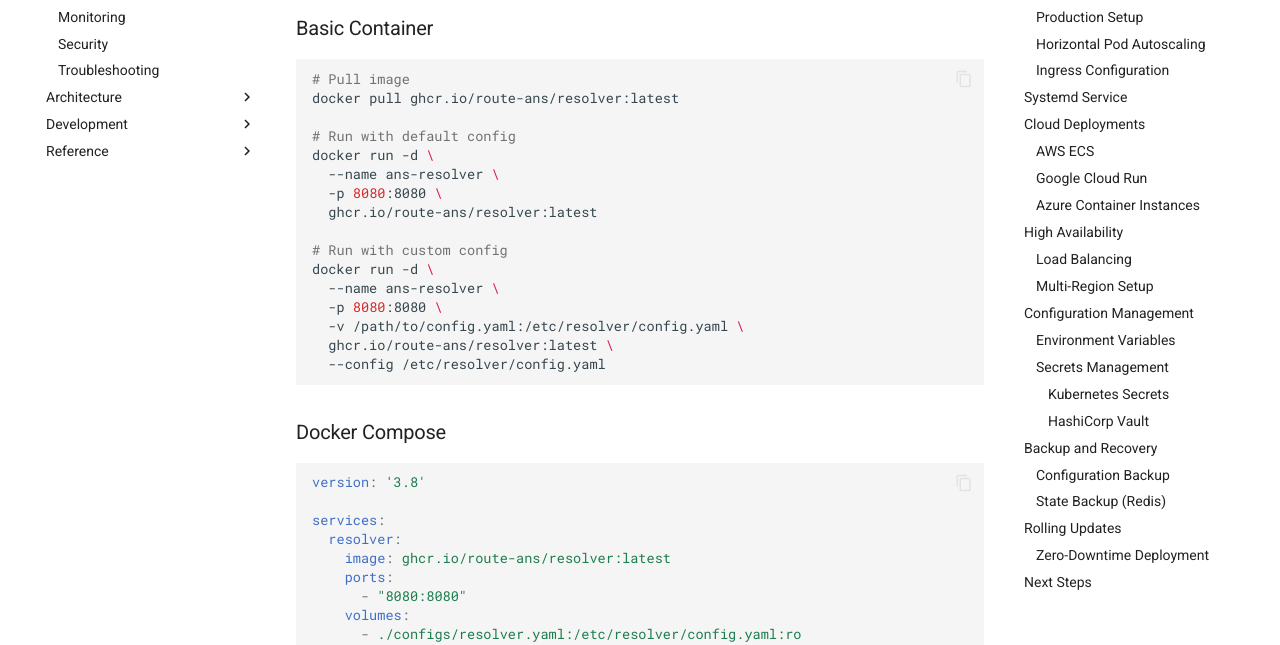
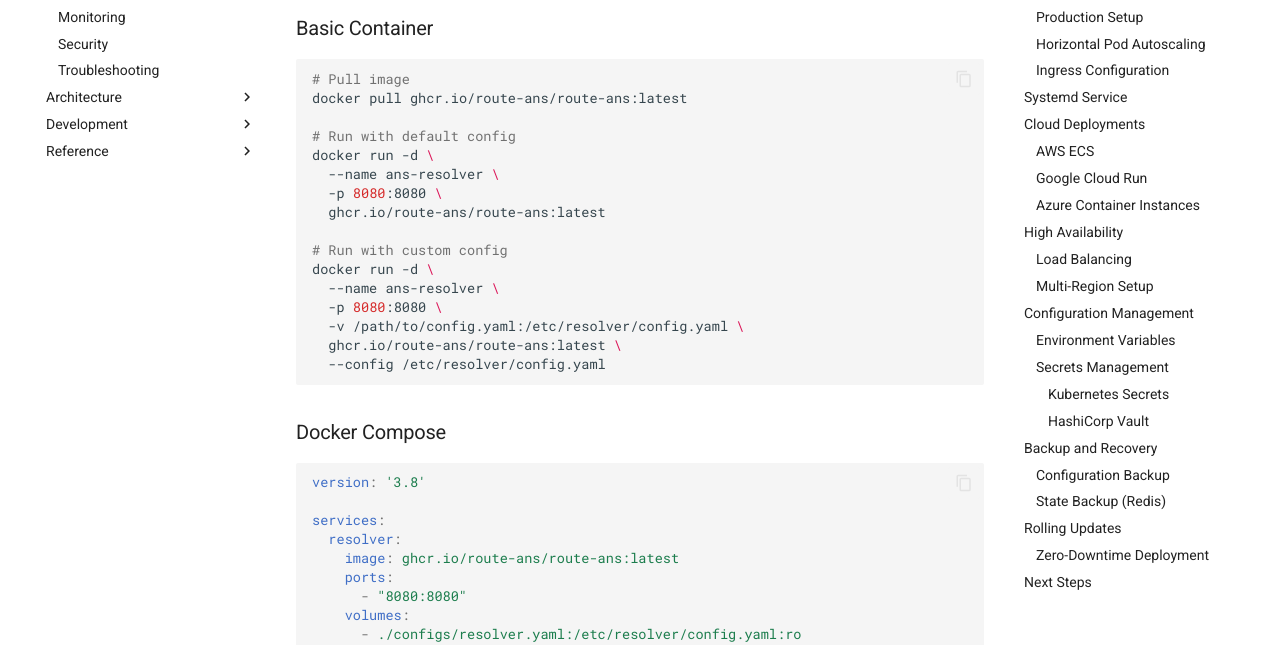
Before and after one commit to route-ans/route-ans, an MkDocs documentation site: the page built from docs/deployment.md, in a window 1280 px wide and 1400 px high. Shown: the part 283-928 px from the top of the window. Built offline with MkDocs 1.6.1 and Material for MkDocs 9.7.7, drawn with Linux system fonts in a browser that asks for light colours; comment, search, counter and statistics services are not loaded; some of the changed text lies outside the part shown.

Commit message:
chore: update build and manifests
Signed-off-by: neelanjan00 <hi@neelanjan.dev>

````diff
--- a/docs/deployment.md
+++ b/docs/deployment.md
@@ -8,20 +8,20 @@ Production deployment strategies for Route ANS Resolver.
 
 ```bash
 # Pull image
-docker pull ghcr.io/route-ans/resolver:latest
+docker pull ghcr.io/route-ans/route-ans:latest
 
 # Run with default config
 docker run -d \
   --name ans-resolver \
   -p 8080:8080 \
-  ghcr.io/route-ans/resolver:latest
+  ghcr.io/route-ans/route-ans:latest
 
 # Run with custom config
 docker run -d \
   --name ans-resolver \
   -p 8080:8080 \
   -v /path/to/config.yaml:/etc/resolver/config.yaml \
-  ghcr.io/route-ans/resolver:latest \
+  ghcr.io/route-ans/route-ans:latest \
   --config /etc/resolver/config.yaml
 ```
 
@@ -32,7 +32,7 @@ version: '3.8'
 
 services:
   resolver:
-    image: ghcr.io/route-ans/resolver:latest
+    image: ghcr.io/route-ans/route-ans:latest
     ports:
       - "8080:8080"
     volumes:
@@ -68,7 +68,7 @@ version: '3.8'
 
 services:
   resolver:
-    image: ghcr.io/route-ans/resolver:latest
+    image: ghcr.io/route-ans/route-ans:latest
     depends_on:
       - redis
     ports:
@@ -126,7 +126,7 @@ spec:
     spec:
       containers:
       - name: resolver
-        image: ghcr.io/route-ans/resolver:v1.0.0
+        image: ghcr.io/route-ans/route-ans:v1.0.0
         ports:
         - containerPort: 8080
           name: http
@@ -305,7 +305,7 @@ sudo systemctl status ans-resolver
   "containerDefinitions": [
     {
       "name": "resolver",
-      "image": "ghcr.io/route-ans/resolver:latest",
+      "image": "ghcr.io/route-ans/route-ans:latest",
       "portMappings": [
         {
           "containerPort": 8080,
@@ -351,7 +351,7 @@ spec:
   template:
     spec:
       containers:
-      - image: ghcr.io/route-ans/resolver:latest
+      - image: ghcr.io/route-ans/route-ans:latest
         ports:
         - containerPort: 8080
         env:
@@ -367,7 +367,7 @@ Deploy:
 
 ```bash
 gcloud run deploy ans-resolver \
-  --image ghcr.io/route-ans/resolver:latest \
+  --image ghcr.io/route-ans/route-ans:latest \
   --platform managed \
   --region us-central1 \
   --allow-unauthenticated \
@@ -382,7 +382,7 @@ gcloud run deploy ans-resolver \
 az container create \
   --resource-group ans-resolver \
   --name ans-resolver \
-  --image ghcr.io/route-ans/resolver:latest \
+  --image ghcr.io/route-ans/route-ans:latest \
   --dns-name-label ans-resolver \
   --ports 8080 \
   --cpu 1 \
@@ -502,7 +502,7 @@ docker restart redis
 ```bash
 # Update image
 kubectl set image deployment/ans-resolver \
-  resolver=ghcr.io/route-ans/resolver:v1.1.0 \
+  resolver=ghcr.io/route-ans/route-ans:v1.1.0 \
   -n ans-system
 
 # Watch rollout
````
Also changed, not shown: docs/index.md (+1 -1 lines), docs/troubleshooting.md (+2 -2 lines), 7 other files.
